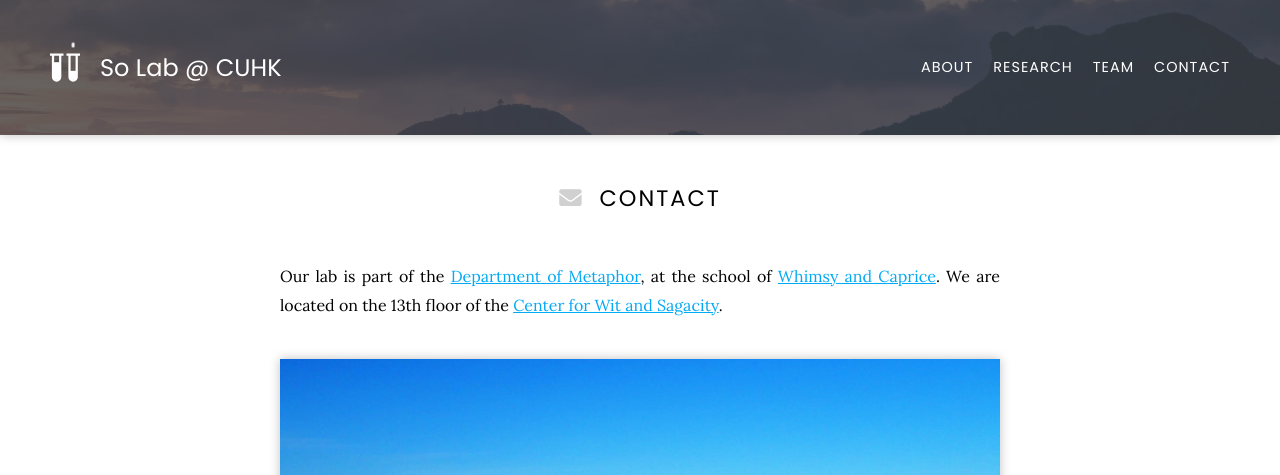
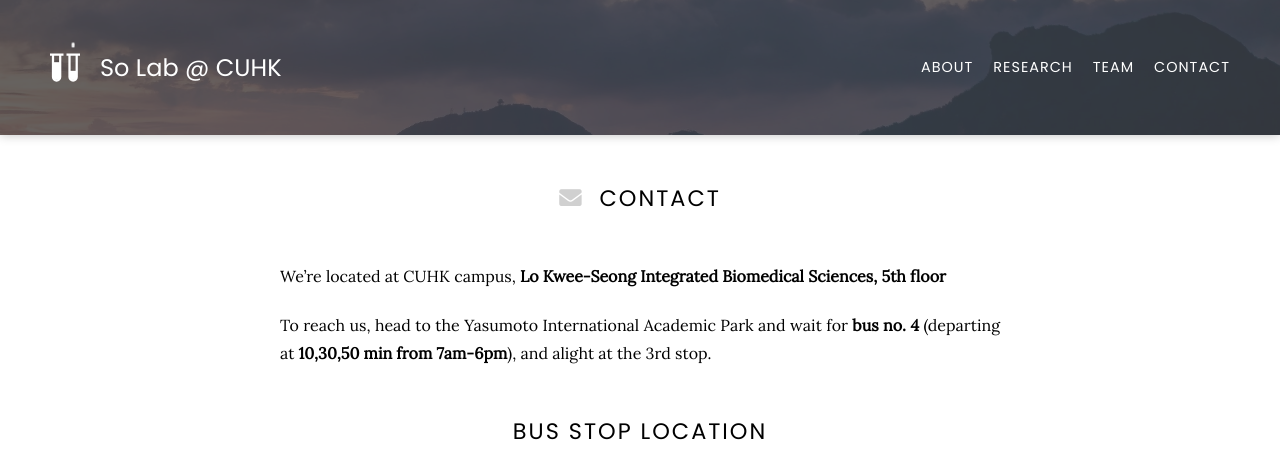
Before and after one commit to Carlos-Chau/so-lab, a Jekyll site: the page built from contact/index.md, in a window 1280 px wide and 1400 px high. Shown: the top 475 px of the window. Built offline with Jekyll 4.4.1, drawn with Linux system fonts in a browser that asks for light colours; nearby versions of some CDN libraries; some of the changed text lies outside the part shown; grey boxes are pictures that could not be loaded.

Commit message:
updated contact info

```diff
--- a/contact/index.md
+++ b/contact/index.md
@@ -4,39 +4,32 @@
 
 # <i class="fas fa-envelope"></i>Contact
 
-Our lab is part of the [Department of Metaphor](), at the school of [Whimsy and Caprice]().
-We are located on the 13th floor of the [Center for Wit and Sagacity]().
+We're located at CUHK campus, **Lo Kwee-Seong Integrated Biomedical Sciences, 5th floor**
 
+To reach us, head to the Yasumoto International Academic Park and wait for **bus no. 4** (departing
+at **10,30,50 min from 7am-6pm**), and alight at the 3rd stop.
+
+# Bus stop location
+<iframe src="https://www.google.com/maps/embed?pb=!1m14!1m8!1m3!1d3688.0394484387793!2d114.203944!3d22.427541!3m2!1i1024!2i768!4f13.1!3m3!1m2!1s0x0%3A0x76b8a204e365257f!2sSchool%20of%20Biomedical%20Sciences%2C%20The%20Chinese%20University%20of%20Hong%20Kong!5e0!3m2!1sen!2shk!4v1612270762418!5m2!1sen!2shk" width="600" height="450" frameborder="0" style="border:0;" allowfullscreen="" aria-hidden="false" tabindex="0"></iframe>
+{:.center}
+# School of Biomedical Sciences Building
+<iframe src="https://www.google.com/maps/embed?pb=!1m14!1m8!1m3!1d3688.0394484387793!2d114.203944!3d22.427541!3m2!1i1024!2i768!4f13.1!3m3!1m2!1s0x0%3A0x76b8a204e365257f!2sSchool%20of%20Biomedical%20Sciences%2C%20The%20Chinese%20University%20of%20Hong%20Kong!5e0!3m2!1sen!2shk!4v1612271411258!5m2!1sen!2shk" width="600" height="450" frameborder="0" style="border:0;" allowfullscreen="" aria-hidden="false" tabindex="0"></iframe>
+{:.center}
+<!--
 {%
   include figure.html
   image="images/photo.jpg"
   width="100%"
   caption="The Center for Wit and Sagacity"
 %}
+-->
 
 <!-- section break -->
 
-### Email
+### Address
 
-[scrooge@mcduck.com](mailto:scrooge@mcduck.com)
+Lo Kwee-Seong Integrated Biomedical Sciences Building,
+Area 39, The Chinese University of Hong Kong
 {:.center}
 
-### Phone
-
-[(555) 867-5309](tel:+1-555-867-5309)
 {:.center}
-
-### Address
-
-{% comment %}
-Tip: Put both a mailing address for mail/deliveries, AND a navigation-friendly
-address so people can find their way to you easily.
-{% endcomment %}
-
-That St & The Other St
-Porters Lake, NS B3E 1H3
-Canada
-{:.center}
-
-[<i class="fas fa-external-link-alt"></i> on Google Maps](https://www.google.com/maps/place/That+St+%26+The+Other+St,+Porters+Lake,+NS+B3E+1H3,+Canada/@44.7389237,-63.3033296,20.78z/data=!4m5!3m4!1s0x4b5a31023bb02565:0xb9505694e83a53d7!8m2!3d44.7389353!4d-63.3030828)
-{:.center}
```
